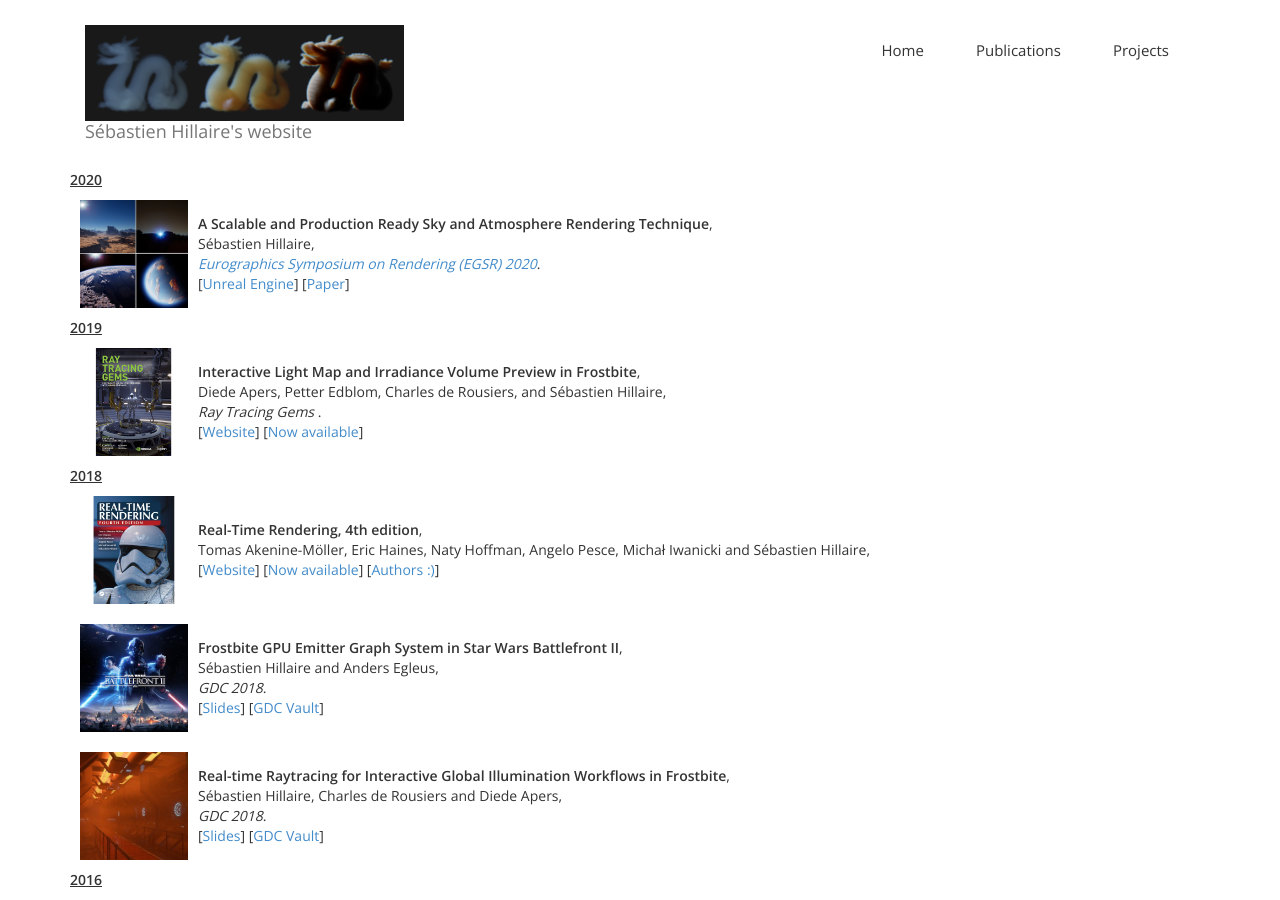
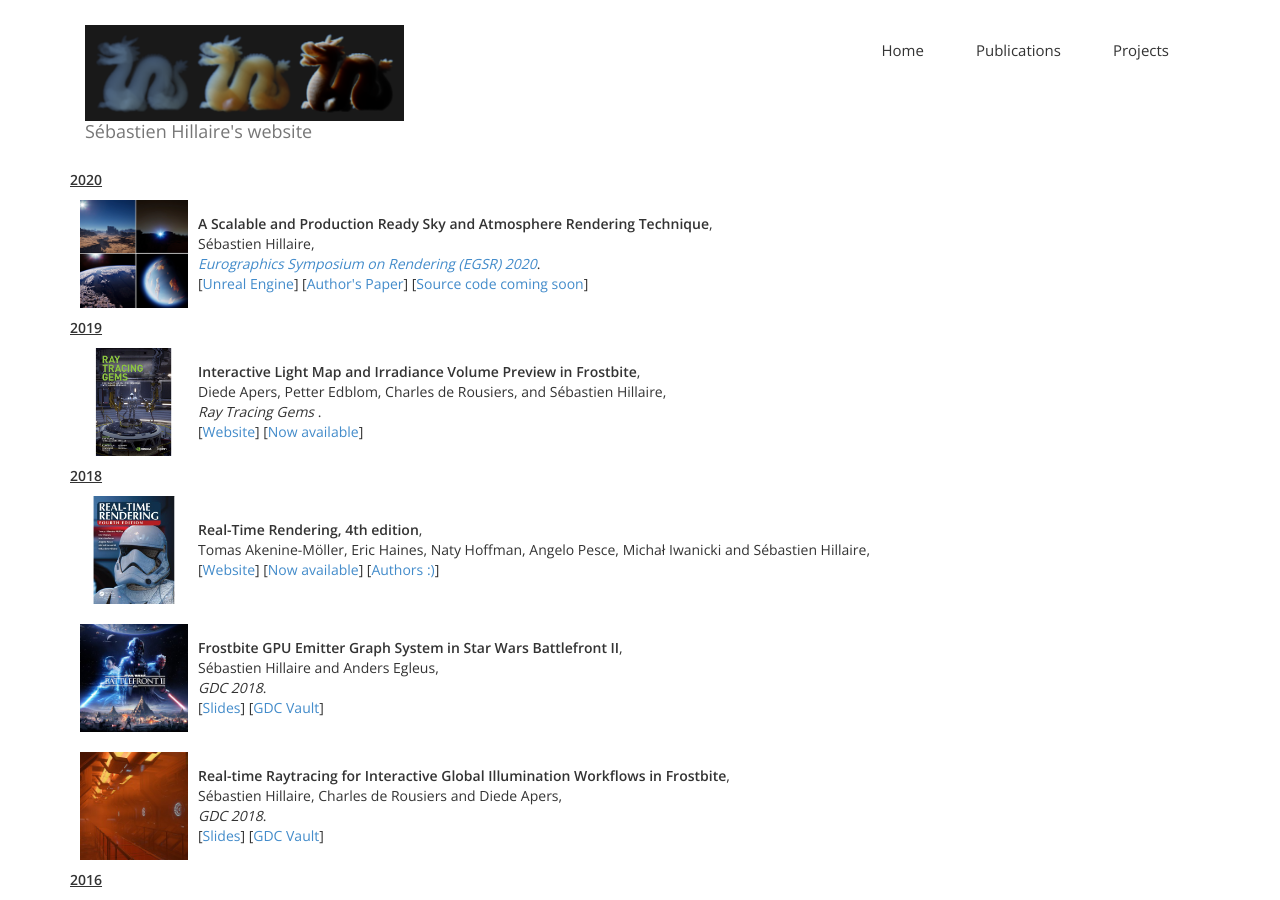
Before and after one commit to sebh/sebh.github.io, a Jekyll site: the page built from publications.html, in a window 1280 px wide and 900 px high. Built offline with Jekyll 4.4.1, drawn with Linux system fonts in a browser that asks for light colours; nearby versions of some CDN libraries; some web fonts are replaced.

Commit message:
Update to EGSR paper and publication (source code)

```diff
--- a/publications.html
+++ b/publications.html
@@ -55,12 +55,12 @@
 
         <table class="pub-table">
             <tr>
-                <td><img src="https://sebh.github.io/publications/egsr20202.png" class="pub-image"></td>
+                <td><img src="https://sebh.github.io/publications/egsr2020.png" class="pub-image"></td>
                 <td>
                     <span class="pub-title"> A Scalable and Production Ready Sky and Atmosphere Rendering Technique</span>,<br />
                     <span class="pub-autho"> S&eacute;bastien Hillaire</span>,<br />
                     <span class="pub-where"> <a href="https://egsr2020.london/" target="_blank">Eurographics Symposium on Rendering (EGSR) 2020</a></span>.<br />
-                    [<a href="https://www.unrealengine.com/" target="_blank">Unreal Engine</a>] [<a href="https://sebh.github.io/publications/egsr2020.pdf" target="_blank">Paper</a>]
+                    [<a href="https://www.unrealengine.com/" target="_blank">Unreal Engine</a>] [<a href="https://sebh.github.io/publications/egsr2020.pdf" target="_blank">Author&apos;s Paper</a>] [<a href="https://github.com/sebh/UnrealEngineSkyAtmosphere" target="_blank">Source code coming soon</a>]
                 </td>
             </tr>
         </table>
```
Also changed, not shown: publications/egsr2020.png, publications/egsr20202.png (deleted).
